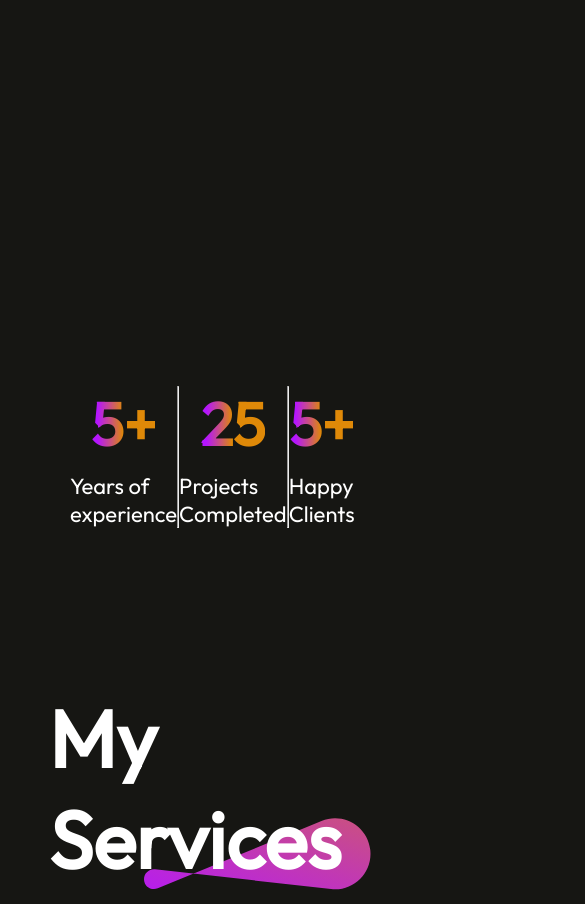
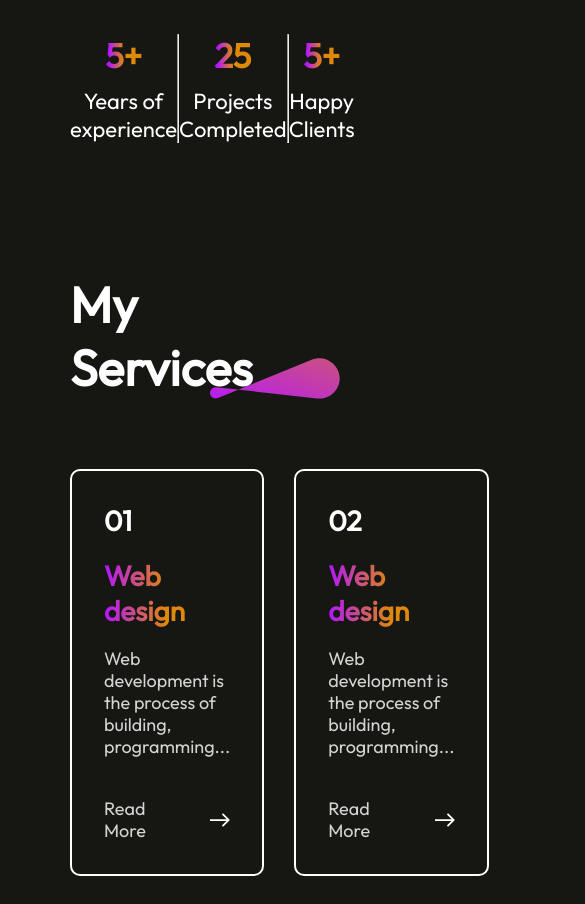
Before and after one commit to raineer24/react-prtfolio, a React (Vite) app: page / in a window 390 px wide. Shown: the part 2120-3024 px from the top of the page, 585 px wide, since content can reach past the window. Built offline with nearby package versions, Linux system fonts and the light colour scheme.

Commit message:
completed

```diff
--- a/src/Components/About/About.css
+++ b/src/Components/About/About.css
@@ -107,4 +107,38 @@
         width: 130px;
         right: -20px;
     }
+    .about-sections {
+        flex-direction: column;
+    }
+    .about-left {
+        display: none;
+    }
+    .about-para {
+        font-size: 18px;
+        line-height: 32px;
+    }
+    .about-skill {
+        gap: 20px;
+        align-items: center;
+    }
+    .about-skill p {
+        font-size: 20px;
+    }
+    .about-skill hr {
+        height: 6px;
+    }
+    .about-achievements {
+        justify-content: space-between;
+    }
+    .about-achievement {
+        gap: 10px;
+    }
+    .about-achievement h1 {
+        font-size: 34px;
+        font-weight: 700;
+    }
+    .about-achievement {
+        text-align: center;
+        font-size: 16px;
+    }
 }
--- a/src/Components/Contact/Contact.css
+++ b/src/Components/Contact/Contact.css
@@ -103,3 +103,50 @@
     transition: 0.3s;
 
 }
+@media(max-width:768px) {
+    .contact {
+        gap: 50px;
+        margin: 50px 70px;
+        align-items: start;
+    }
+    .contact-title h1 {
+        padding: 0;
+        font-size: 50px;
+        font-weight: 600;
+    }
+    .contact-title img {
+        width: 130px;
+        margin-right: -20px;
+    }
+    .contact-section {
+        flex-direction: column;
+    }
+    .contact-left h1 {
+        font-size: 54px;
+
+    }
+    .contact-left p {
+        font-size: 18px;
+    }
+    .contact-detail {
+        gap: 20px;
+    }
+    .contact-detail img {
+        width: 25px;
+    }
+    .contact-right label {
+        font-size: 20px;
+    }
+    .contact-right input {
+        width: 100%;
+        font-size: 20px;
+    }
+    .contact-right textarea {
+        width: 95%;
+        font-size: 20px;
+    }
+    .contact-submit {
+        font-size: 20px;
+        padding:  15px 40px;
+    }
+}
--- a/src/Components/Footer/Footer.css
+++ b/src/Components/Footer/Footer.css
@@ -58,3 +58,18 @@
     transform: scale(1.1);
     transition: 0.3s;
 }
+@media(max-width: 768px) {
+    .footer {
+        margin: 50px 70px;
+    }
+    .footer-top {
+        flex-direction: column;
+        gap: 50px;
+    }
+    .footer-bottom {
+        display: flex;
+        flex-direction: column-reverse;
+        margin-bottom: 50px;
+    }
+
+}
--- a/src/Components/MyWork/MyWork.css
+++ b/src/Components/MyWork/MyWork.css
@@ -54,3 +54,33 @@
     gap: 30px;
     transition: 0.6s;
 }
+@media(max-width:768px) {
+    .mywork {
+        gap:50px;
+        margin: 50px 70px;
+        align-items: start;
+    }
+    .mywork-title h1 {
+        padding: 0;
+        font-size: 50px;
+        align-items: start;
+    }
+    .mywork-title img {
+        width: 130px;
+        margin-right: -20px;
+    }
+    .mywork-container {
+        grid-template-columns: 1fr 1fr;
+        gap: 30px;
+    }
+    .mywork-container img {
+        width: 100%;
+        height: 100%;
+    }
+    .mywork-showmore {
+        padding: 20px 40px;
+        font-size: 18px;
+        margin: 50px auto;
+        cursor: pointer;
+    }
+}
--- a/src/Components/Services/Services.css
+++ b/src/Components/Services/Services.css
@@ -67,3 +67,37 @@
     transform: scale(1.05);
     transition: 0.4s;
 }
+@media(max-width:768px) {
+    .services {
+        align-items: start;
+        gap: 70px;
+        margin: 20px 70px;
+    }
+    .services-title h1 {
+        padding: 0;
+        font-size: 50px;
+    }
+    .services-title img {
+        width: 130px;
+        margin-right: -20px;
+    }
+    .services-format {
+        gap: 20px;
+        padding: 32px;
+    }
+    .services-format h2 {
+        font-size: 28px;
+    }
+    .services-format p {
+        font-size: 18px;
+        line-height: 22px;
+        max-width: 300px;
+    }
+    .services-readmore img {
+        width: 20px;
+    }
+    .services-container {
+        grid-template-columns: 1fr 1fr;
+        gap: 30px;
+    }
+}
```
